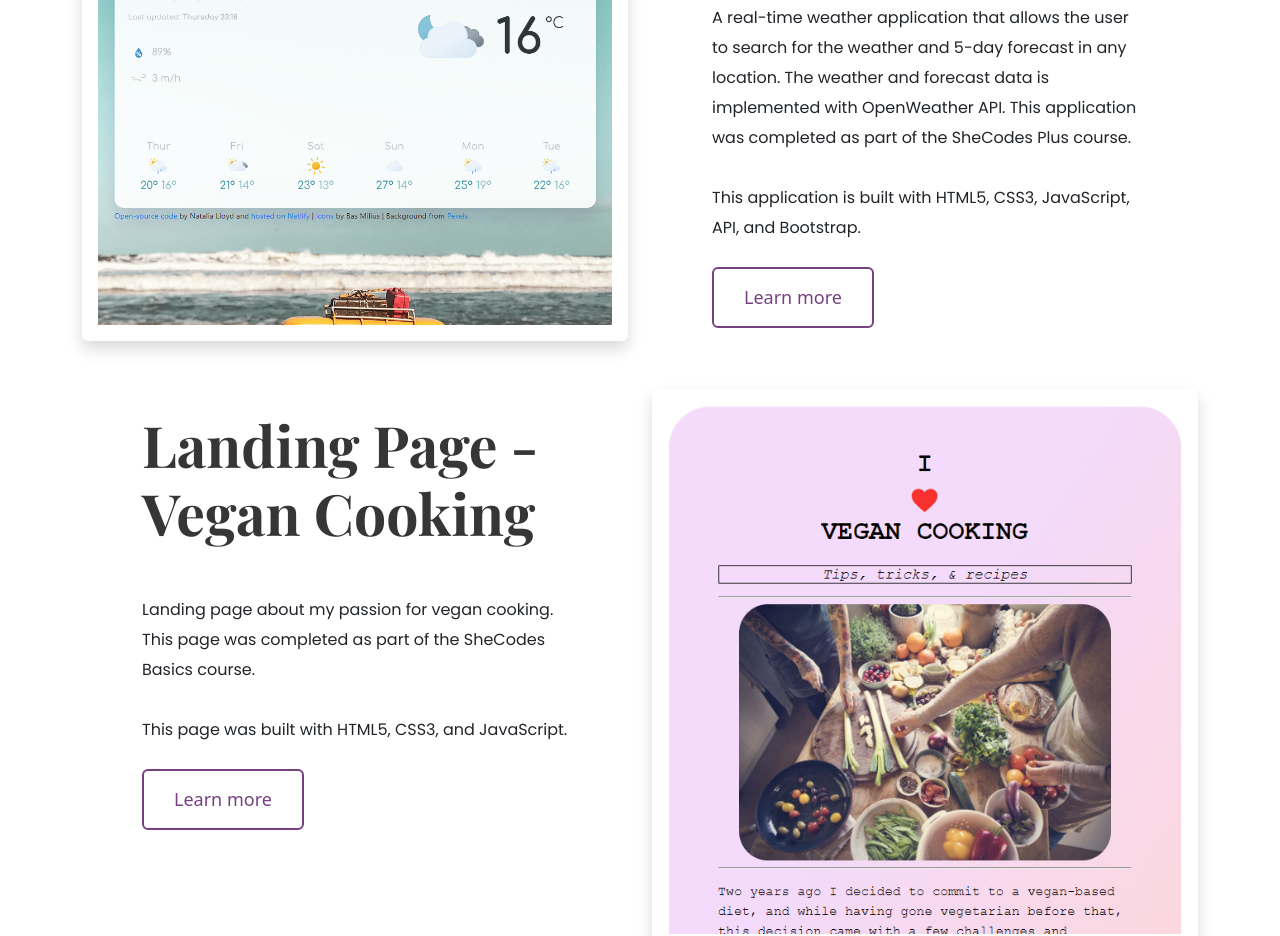
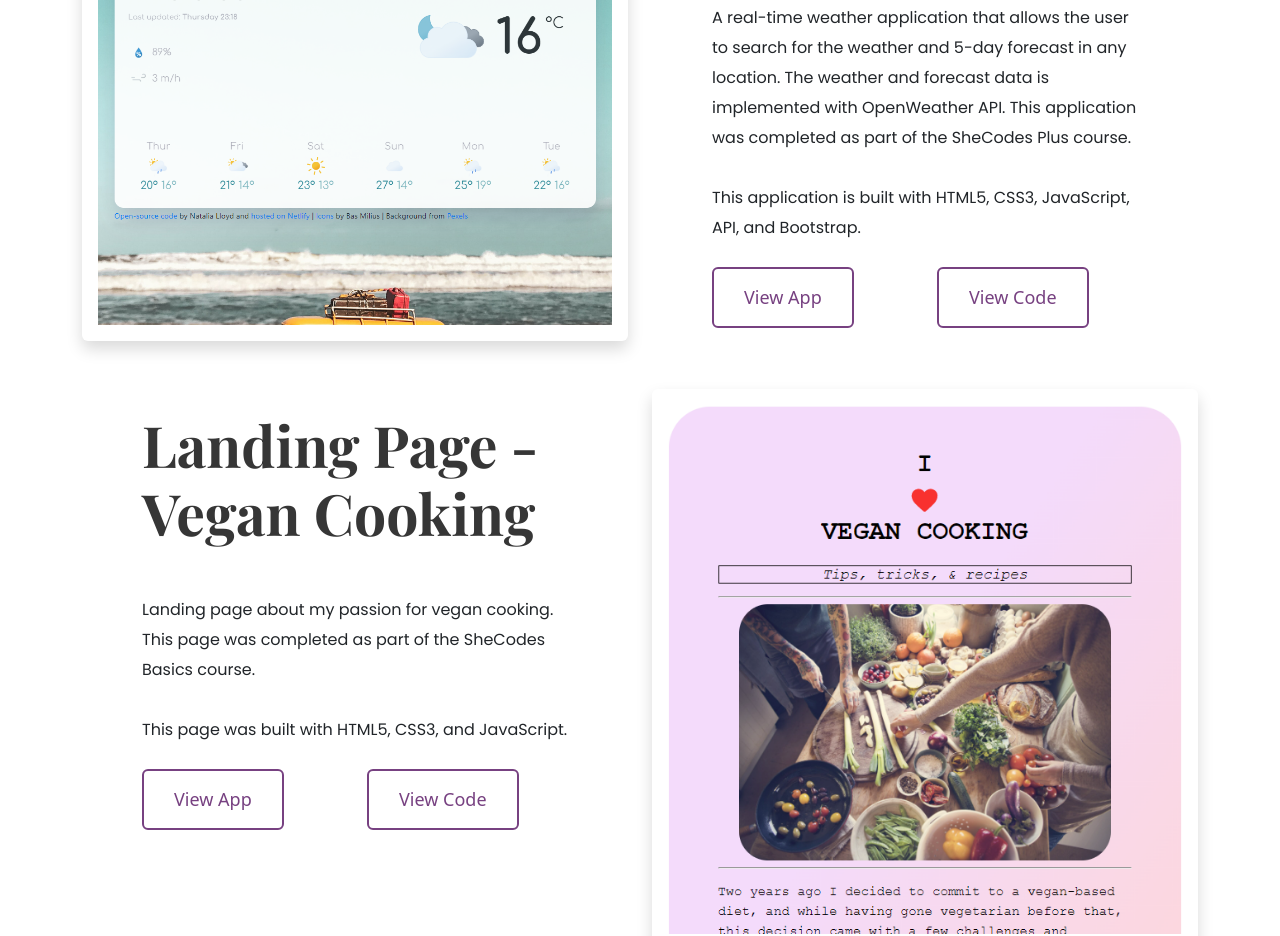
Before and after one commit to natallo7/portfolio-project, a plain HTML site: page index.html in a window 1280 px wide. Shown: the part 787-1723 px from the top of the page. Drawn offline with nearby package versions, Linux system fonts and the light colour scheme.

Commit message:
Added buttons on weather application

```diff
--- a/index.html
+++ b/index.html
@@ -68,7 +68,7 @@
       </div>
     </nav>
     <div class="hero">
-      <p>Hello I am</p>
+      <p>Hi I am</p>
       <h1>Natalia Lloyd</h1>
       <h2 class="mb-5">Front-end developer, based in The Netherlands</h2>
       <div>
@@ -98,7 +98,24 @@
               This application is built with HTML5, CSS3, JavaScript, API, and
               Bootstrap.
             </p>
-            <a href="#" class="btn btn-branding-outline">Learn more</a>
+            <div class="row">
+              <div class="col-6">
+                <a
+                  href="https://teal-swan-50c4fb.netlify.app/"
+                  class="btn btn-branding-outline"
+                  target="_blank"
+                  >View App</a
+                >
+              </div>
+              <div class="col-6">
+                <a
+                  href="https://github.com/natallo7/vanilla-weather-app"
+                  class="btn btn-branding-outline"
+                  target="_blank"
+                  >View Code</a
+                >
+              </div>
+            </div>
           </div>
         </div>
       </div>
@@ -113,7 +130,14 @@
               <br />
               This page was built with HTML5, CSS3, and JavaScript.
             </p>
-            <a href="#" class="btn btn-branding-outline">Learn more</a>
+            <div class="row">
+              <div class="col-6">
+                <a href="#" class="btn btn-branding-outline">View App</a>
+              </div>
+              <div class="col-6">
+                <a href="#" class="btn btn-branding-outline">View Code</a>
+              </div>
+            </div>
           </div>
         </div>
         <div class="col d-none d-lg-block">
```
